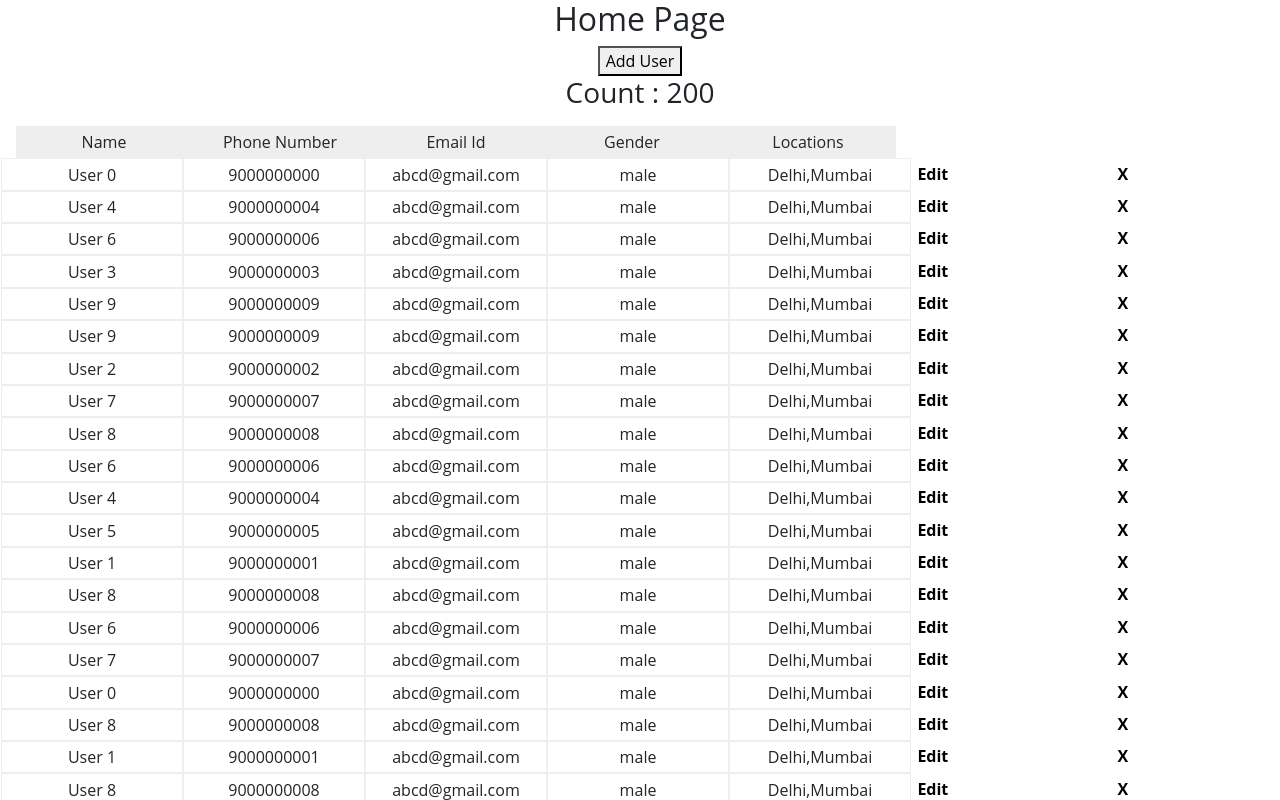
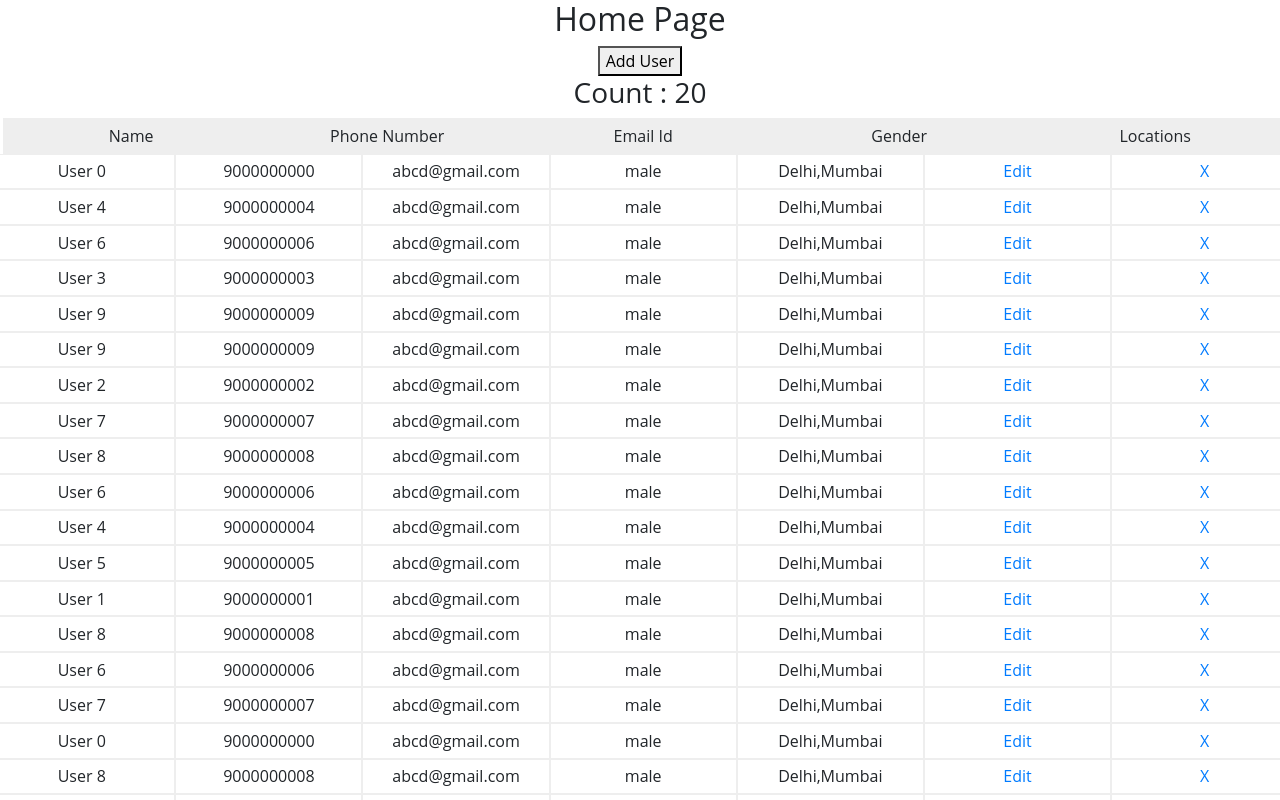
Before and after one commit to Vamshi900/nikhil_27dec20, a React (Create React App) app: page / in a window 1280 px wide. Shown: the top 800 px of the page. Built offline with nearby package versions, Linux system fonts and the light colour scheme.

Commit message:
Final bug fixes

```diff
--- a/src/Containers/CustomTable.js
+++ b/src/Containers/CustomTable.js
@@ -6,29 +6,7 @@ import {
     removeUser
 } from '../reducers/tableSlice';
 import { useSelector, useDispatch } from 'react-redux';
-import { useHistory } from 'react-router-dom';
-
-
-const Row = ({ id, name, phone, email, gender, locations, remove }) => {
-    const history = useHistory();
-    const handleClick = (id) => history.push(`/editUser/${id}`);
-    return <div className="row" id={id}>
-
-        <div>{name}</div>
-        <div>{phone}</div>
-        <div>{email}</div>
-        <div>{gender}</div>
-        <div>{locations}</div>
-        <div className="remove">
-            <a href="#" onClick={() => handleClick(id)}>Edit</a>
-        </div>
-        <div className="remove">
-            <a href="#" onClick={() => remove(id)}>X</a>
-        </div>
-    </div>
-};
-
-
+import TableRow from './TableRow';
 
 const getHeader = (columns) => {
     const data = columns.map((column) => {
@@ -38,7 +16,7 @@ const getHeader = (columns) => {
 }
 
 const getRows = (rows, remove) => {
-    return rows ? rows.map((rowData) => <Row remove={remove} {...rowData} />) : [];
+    return rows ? rows.map((rowData) => <TableRow remove={remove} {...rowData} />) : [];
 }
 
 
--- /dev/null
+++ b/src/Containers/TableRow.js
@@ -0,0 +1,33 @@
+import React from 'react';
+import { useHistory } from 'react-router-dom';
+
+
+const TableRow = ({ id, name, phone, email, gender, locations, remove }) => {
+    const history = useHistory();
+    const handleClick = (id) => history.push(`/editUser/${id}`);
+    return <div className="row" id={id}>
+
+        <div>{name}</div>
+        <div>{phone}</div>
+        <div>{email}</div>
+        <div>{gender}</div>
+        <div>{locations}</div>
+        <div>
+
+        <a href="#" onClick={() => handleClick(id)}>Edit</a>
+        </div>
+        <div>
+
+        <a href="#" onClick={() => remove(id)}>X</a>
+        </div>
+
+        {/* <div className="remove">
+            <a href="#" onClick={() => handleClick(id)}>Edit</a>
+        </div>
+        <div className="remove">
+            <a href="#" onClick={() => remove(id)}>X</a>
+        </div> */}
+    </div>
+};
+
+export default TableRow;
--- a/src/Containers/UserDetails.js
+++ b/src/Containers/UserDetails.js
@@ -83,7 +83,7 @@ function UserDetails({ initialValues, handleFormSubmit }) {
 
     if (
       !Object.values(formValidation.errors).length && // errors object is empty
-      Object.values(formValidation.touched).length > 0 && // all fields were touched
+      Object.values(formValidation.touched).length && // all fields were touched
       Object.values(formValidation.touched).every(t => t === true) // every touched field is true
     ) {
       alert(JSON.stringify(values, null, 2));
--- a/src/Containers/styles/table.scss
+++ b/src/Containers/styles/table.scss
@@ -2,7 +2,7 @@
     font-family: 'Open Sans', sans-serif;
 
     .table {
-      margin: 1em;
+      margin: 0.2em;
       display: flex;
       flex-direction: column;
 
@@ -11,7 +11,7 @@
 
         div {
           flex: 2;
-          padding: 0.2rem 0.4em;
+          padding: 0.3rem 0em;
           border: 1px solid rgb(238, 238, 238);
         }
 
@@ -20,7 +20,7 @@
           background-color: white;
           text-align: left;
           font-weight: 700;
-          flex: 0 0 200px;
+          flex: 0 0 0px;
 
           a {
             text-decoration: none;
--- a/src/reducers/tableSlice.js
+++ b/src/reducers/tableSlice.js
@@ -16,7 +16,7 @@ function getData(num) {
 export const tableSlice = createSlice({
   name: 'tableData',
   initialState: {
-    users: getData(200),
+    users: getData(20),
   },
   reducers: {
     removeUser: (state, action) => {
--- a/src/utils/constants.js
+++ b/src/utils/constants.js
@@ -19,6 +19,7 @@ export const columns = [
         name: 'locations',
         displayName: 'Locations'
     },
+
 ]
 
 export const checkboxes = [
--- a/src/utils/helper.js
+++ b/src/utils/helper.js
@@ -25,20 +25,8 @@ export const emailValidation = email => {
     return 'Please enter a valid email';
 };
 
-export const ageValidation = age => {
-    if (!age) {
-        return 'Age is required';
-    }
-    if (age < 18) {
-        return 'Age must be at least 18';
-    }
-    if (age > 99) {
-        return 'Age must be under 99';
-    }
-    return null;
-};
 export const genderValidation = gender => {
-    if (!gender || gender === '' || gender === 'Select') {
+    if (!gender || gender === '' || gender === 'select') {
         return 'Gender is required';
     }
     return null;
@@ -53,8 +41,6 @@ export const locationValidation = locations => {
 export const validate = {
     name: name => nameValidation('Name', name),
     email: emailValidation,
-    age: ageValidation,
     gender: genderValidation,
     locations: locationValidation,
-
 };
```
